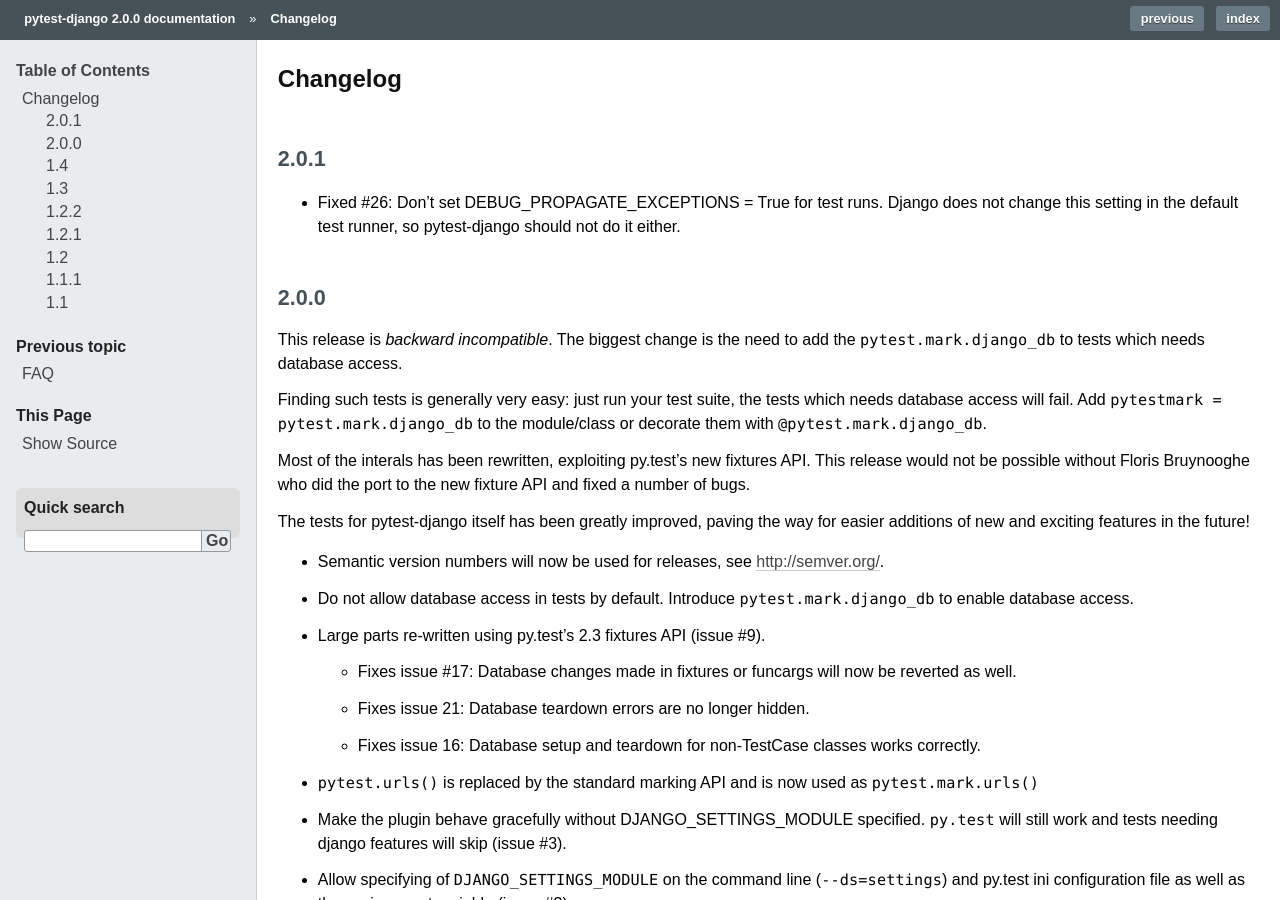
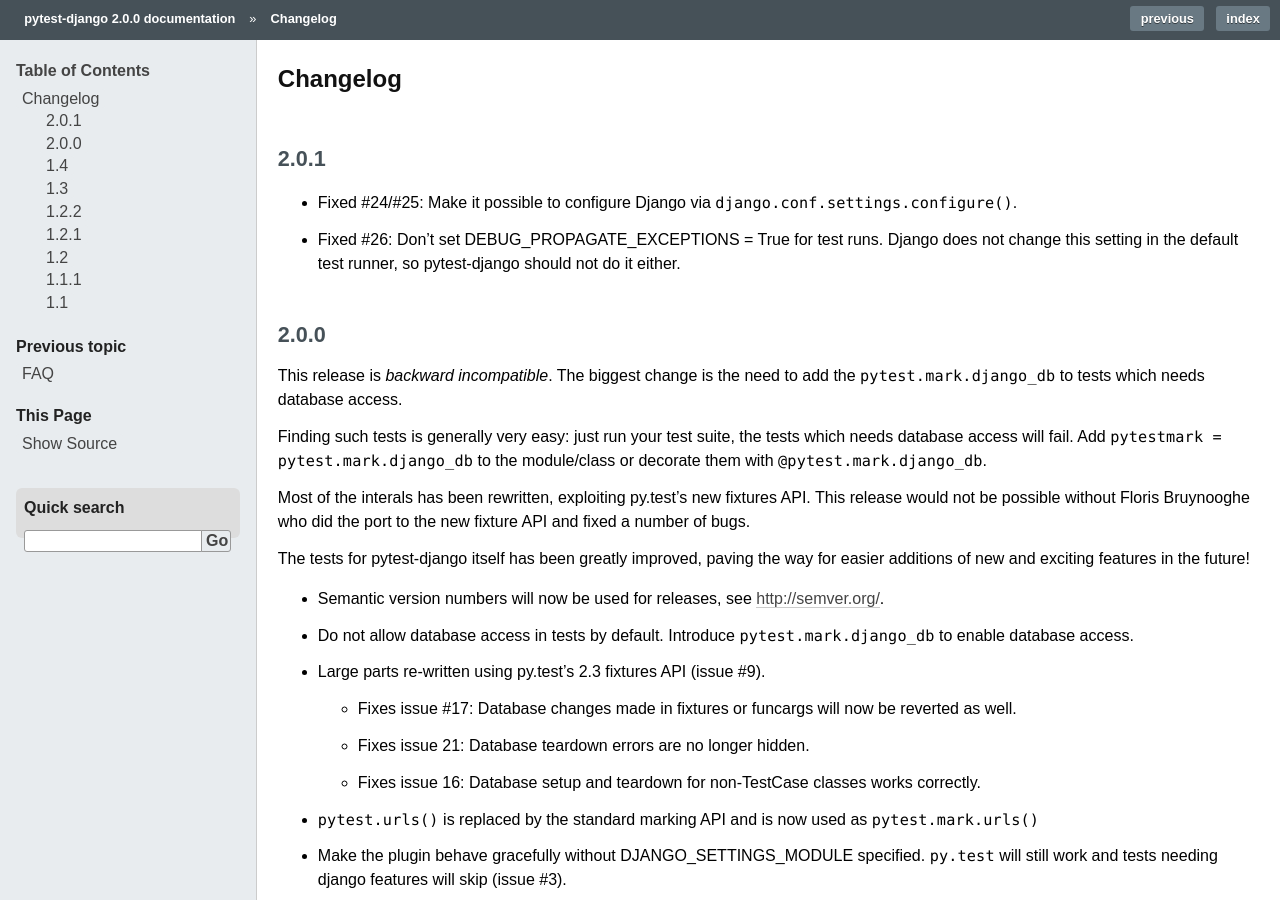
Before and after one commit to pytest-dev/pytest-django, a Sphinx documentation site: the page built from docs/changelog.rst, in a window 1280 px wide and 900 px high. Built offline with Sphinx 7.4.7, drawn with Linux system fonts in a browser that asks for light colours.

Commit message:
Added a note to the changelog about django.conf.settings.configure() support

```diff
--- a/docs/changelog.rst
+++ b/docs/changelog.rst
@@ -3,6 +3,9 @@
 
 2.0.1
 -----
+
+* Fixed #24/#25: Make it possible to configure Django via
+  ``django.conf.settings.configure()``.
 
 * Fixed #26: Don't set DEBUG_PROPAGATE_EXCEPTIONS = True for test runs. Django
   does not change this setting in the default test runner, so pytest-django
```
